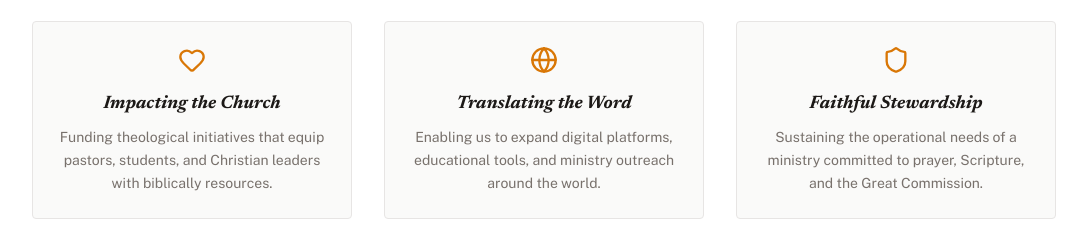
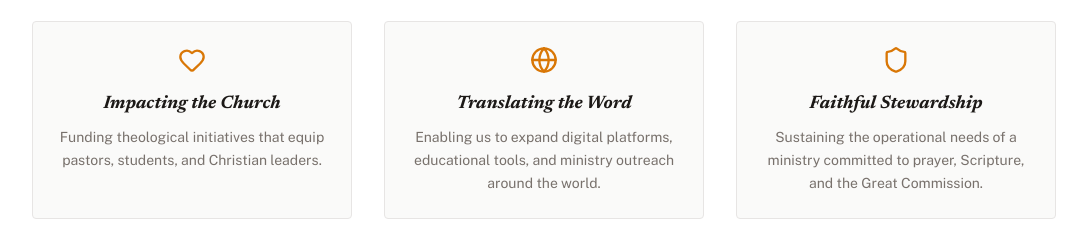
Before and after one commit to mayormankind/wordbiblicalministries, a Next.js app: page /give in a window 1280 px wide. Shown: the part 880-1124 px from the top of the page, without its empty margins (96-1183 px from the left). Built offline with nearby package versions, Linux system fonts and the light colour scheme.

Commit message:
Update description for 'Impacting the Church' section

```diff
--- a/src/views/Give.tsx
+++ b/src/views/Give.tsx
@@ -130,7 +130,7 @@ export default function Give() {
               {
                 icon: <Heart size={28} className="text-primary" />,
                 title: "Impacting the Church",
-                desc: "Funding theological initiatives that equip pastors, students, and Christian leaders with biblically resources.",
+                desc: "Funding theological initiatives that equip pastors, students, and Christian leaders.",
               },
               {
                 icon: <Globe size={28} className="text-primary" />,
```
